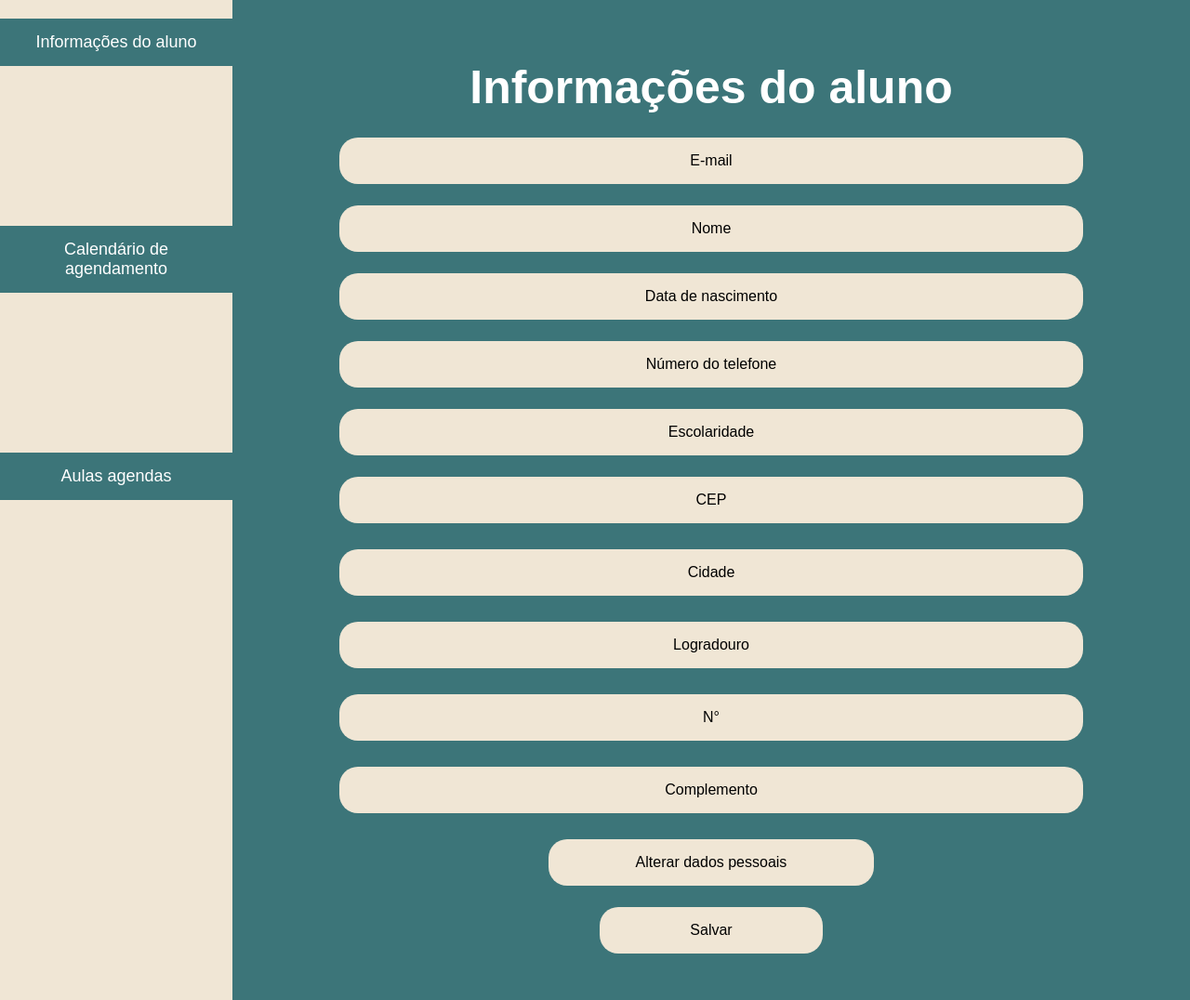
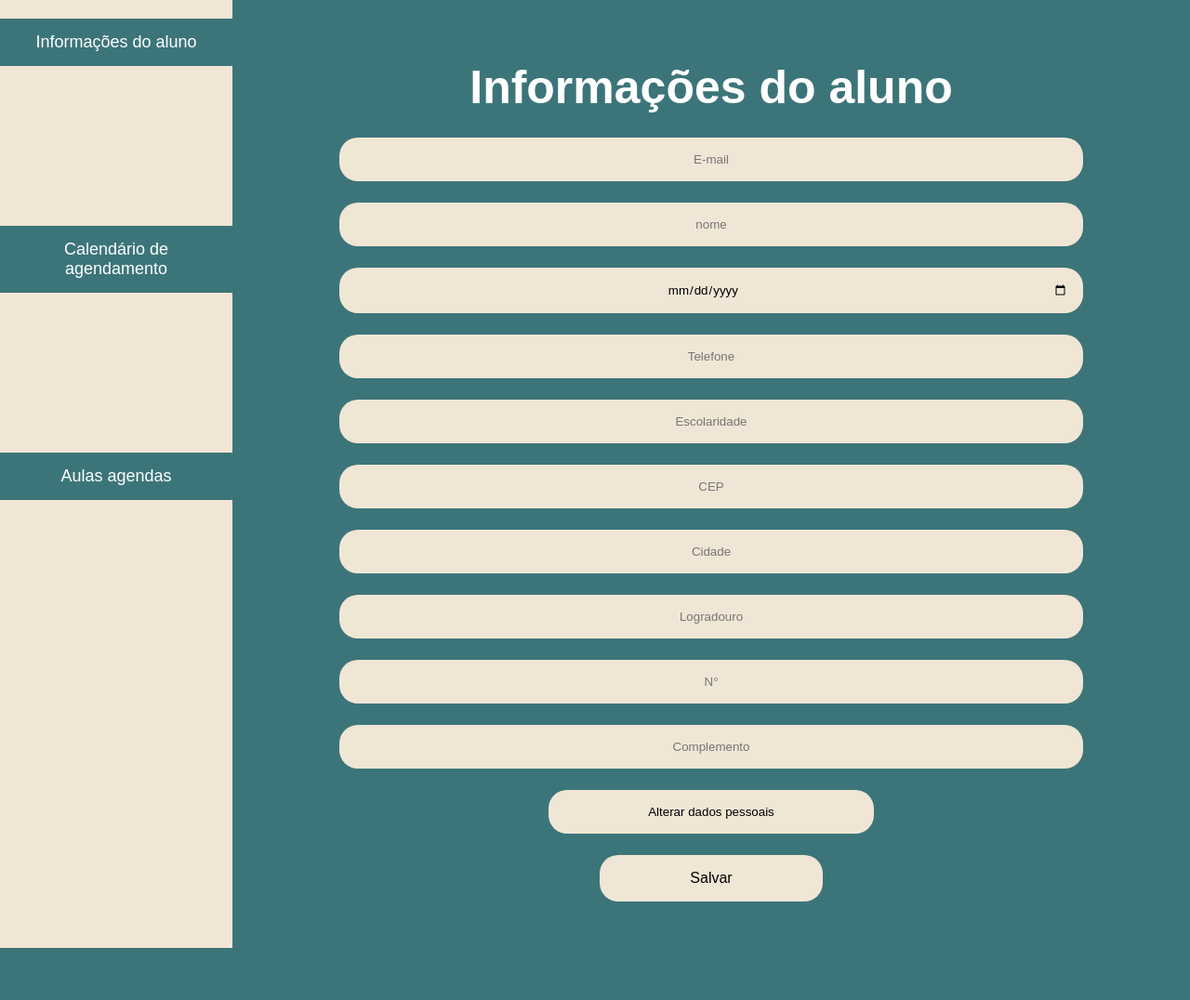
Before and after one commit to RafaelJacobDev/aula-back-jacob, a PHP site: page /html-areadoaluno/info-aluno.html in a window 1280 px wide. Shown: the whole page at 93% size. After the commit the page ends 1020 px from the top, so only its background shows below. Run offline with PHP 8.4, Linux system fonts and the light colour scheme.

Commit message:
ajuste no professor junquinha, trasformar em form

```diff
--- a/ProfJuquinha/html-areadoaluno/info-aluno.html
+++ b/ProfJuquinha/html-areadoaluno/info-aluno.html
@@ -35,41 +35,41 @@
             <section class="Titulo-direita">
                 <h1 class="titulo-teste">Informações do aluno</h1>
             </section>
-            <div class="info-container">
-                <section class="e-mail" name="e-mail">
-                    <p>E-mail</p>
+            <form class="info-container">
+                <section >
+                    <input type="email" placeholder="E-mail" class="formAluno" name="e-mail" >
                 </section>
-                <section name="nome" class="nome">
-                    <p>Nome</p>
+                <section  >
+                    <input type="text" placeholder="nome"class="formAluno" name="nome">
                 </section>
-                <section class="nascimento" name="nascimento">
-                    <p>Data de nascimento</p>
+                <section >
+                    <input type="date"class="formAluno"  name="nascimento" >
                 </section>
-                <section class="telefone" name="telefone">
-                    <p>Número do telefone</p>
+                <section  >
+                    <input type="text" minlength="11" maxlength="11" placeholder="Telefone"class="formAluno" name="telefone">
                 </section>
-                <section class="escolaridade" name="escolaridade">
-                    <p>Escolaridade</p>
+                <section >
+                    <input type="text" placeholder="Escolaridade"class="formAluno" name="escolaridade">
                 </section>
-                <section class="endereco" name="cep">
-                    <p>CEP</p>
+                <section >
+                    <input type="text" minlength="8" maxlength="8" placeholder="CEP"class="formAluno" name="cep">
                 </section>
-                <section class="endereco" name="cidade">
-                    <p>Cidade</p>
+                <section >
+                    <input type="text" placeholder="Cidade"class="formAluno" name="cidade">
                 </section>
-                <section class="endereco" name="logradouro">
-                    <p>Logradouro</p>
+                <section >
+                    <input type="text" placeholder="Logradouro"class="formAluno" name="logradouro">
                 </section>
-                <section class="endereco" name="numero">
-                    <p>N°</p>
+                <section >
+                    <input type="text" placeholder="N°"class="formAluno" name="numero">
                 </section>
-                <section class="endereco" name="complemento">
-                    <p>Complemento</p>
+                <section >
+                    <input type="text" placeholder="Complemento"class="formAluno" name="complemento">
                 </section>
-                <a class="button">Alterar dados pessoais</a>
+                <input type=button class="button" value="Alterar dados pessoais">
 
                 <a class="button-salvar">Salvar</a>
-            </div>
+            </form>
 
         </main>
 
--- a/ProfJuquinha/style.css
+++ b/ProfJuquinha/style.css
@@ -57,21 +57,7 @@
 
 }
 
-
-.e-mail {
-
-    padding: 16px;
-    margin-bottom: 10px;
-    border-radius: 20px;
-    width: 800px;
-    border: none;
-    background-color: #f0e6d5;
-    text-align: center;
-}
-
-
-
-.nome {
+.formAluno{
 
     padding: 16px;
     margin-bottom: 10px;
@@ -81,51 +67,9 @@
     background-color: #f0e6d5;
     text-align: center;
 
+
 }
 
-.nascimento {
-
-    padding: 16px;
-    margin-bottom: 10px;
-    border-radius: 20px;
-    width: 800px;
-    border: none;
-    background-color: #f0e6d5;
-    text-align: center;
-}
-
-.telefone {
-
-    padding: 16px;
-    margin-bottom: 10px;
-    border-radius: 20px;
-    width: 800px;
-    border: none;
-    background-color: #f0e6d5;
-    text-align: center;
-}
-
-.escolaridade {
-
-    padding: 16px;
-    width: 800px;
-    margin-bottom: 10px;
-    border-radius: 20px;
-    border: none;
-    background-color: #f0e6d5;
-    text-align: center;
-}
-
-.endereco {
-
-    padding: 16px;
-    width: 800px;
-    margin-bottom: 15px;
-    border-radius: 20px;
-    border: none;
-    background-color: #f0e6d5;
-    text-align: center;
-}
 
 .button {
     padding: 16px;
```
Also changed, not shown: PrjArray/READE.md (renamed from PrjArray/PrjArray/READE.md), PrjArray/css/style.css (renamed from PrjArray/PrjArray/css/style.css), PrjArray/index.html (renamed from PrjArray/PrjArray/index.html), PrjArray/pgs/array.php (renamed from PrjArray/PrjArray/pgs/array.php).
